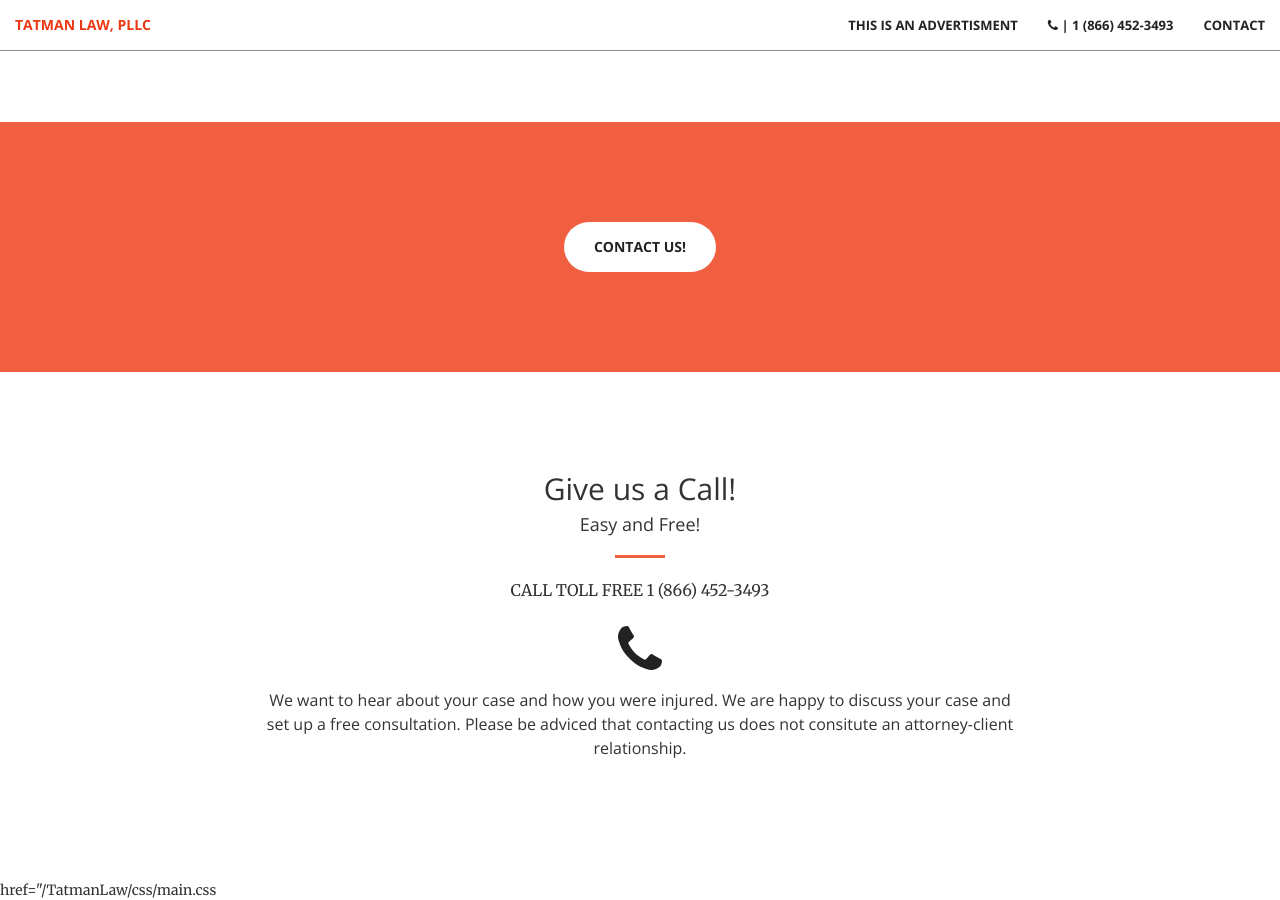
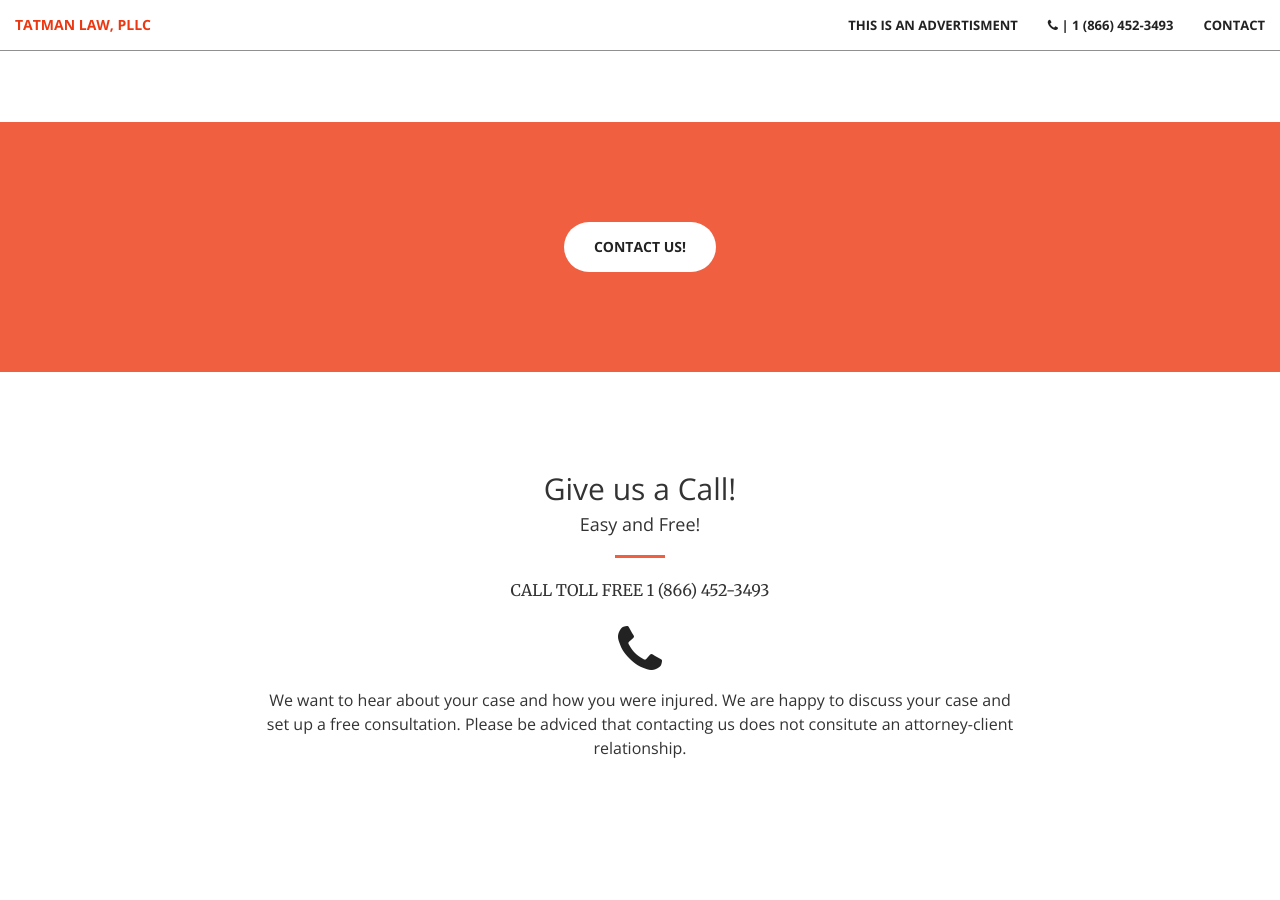
Before and after one commit to garyditsch/TatmanLaw, a Jekyll site: the page built from index.html, in a window 1280 px wide and 900 px high, scrolled down 1900 px. Built offline with Jekyll 4.4.1, drawn with Linux system fonts in a browser that asks for light colours; the list of posts is cut into pages by our own code.

Commit message:
fixing broken link

```diff
--- a/_includes/scripts.html
+++ b/_includes/scripts.html
@@ -11,6 +11,3 @@
 
 <!-- Custom Theme JavaScript -->
 <script src="{{ "/js/creative.js" | relative_url }}"></script>
-
-
-href="{{ "/css/main.css" | relative_url }}
```
